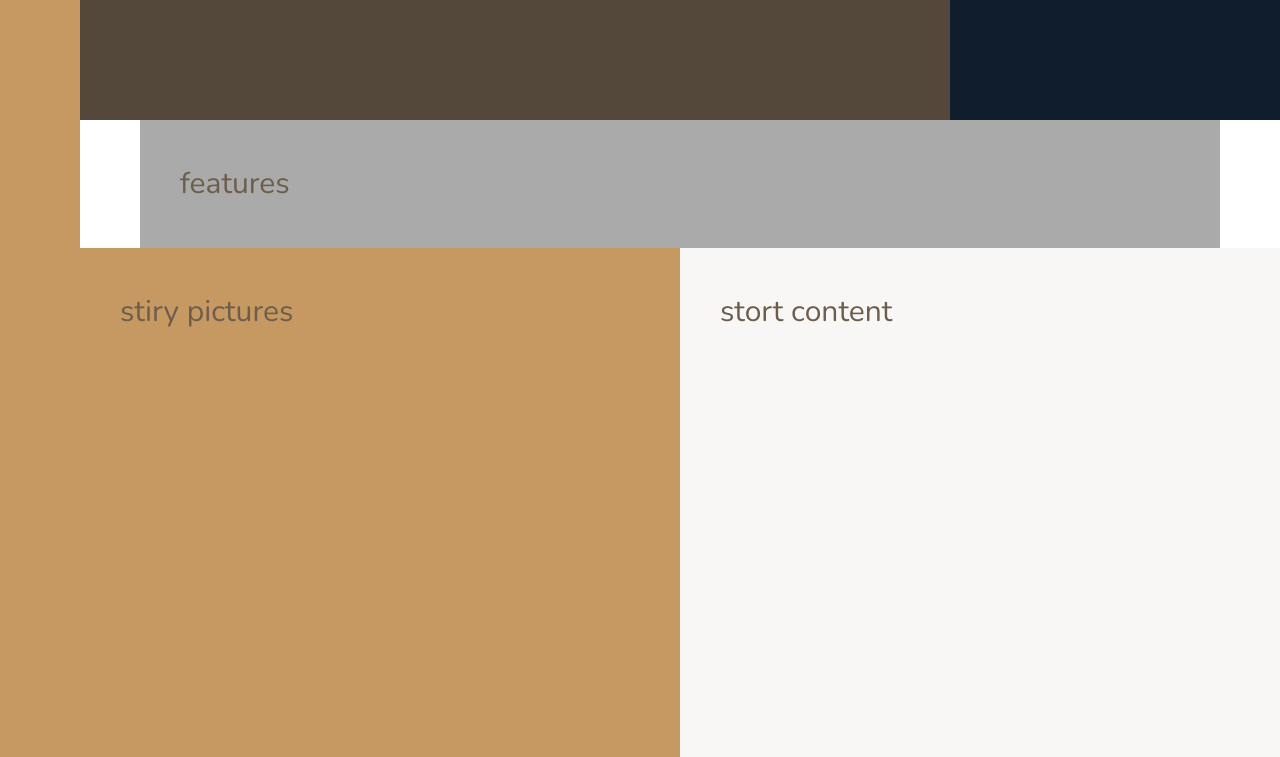
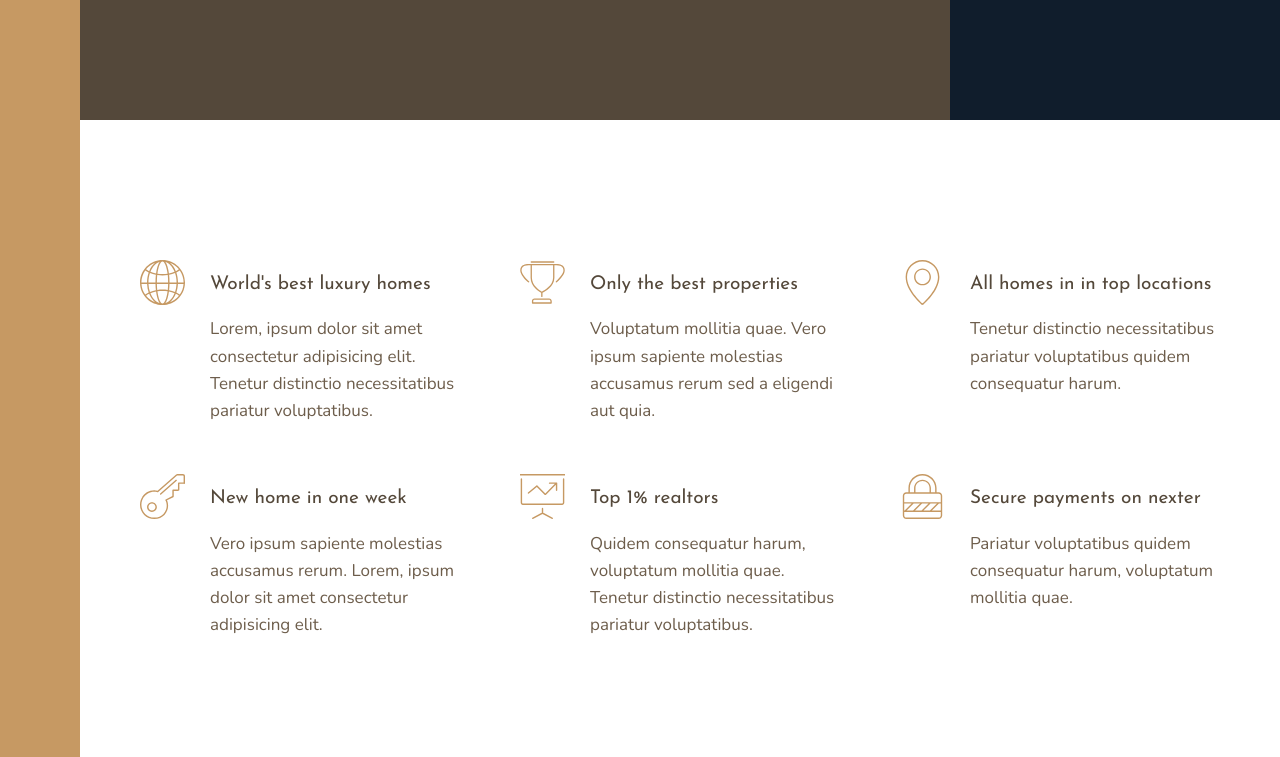
Before and after one commit to ringosingson/grid-nexter, a website: page index.html in a window 1280 px wide. Shown: the part 520-1277 px from the top of the page. Drawn offline with nearby package versions, Linux system fonts and the light colour scheme.

Commit message:
features-section

```diff
--- a/index.html
+++ b/index.html
@@ -27,7 +27,73 @@
       </div>
 
       <section class="features">
-        features
+        <div class="feature">
+          <svg class="feature__icon">
+            <use xlink:href="img/sprite.svg#icon-global"></use>
+          </svg>
+          <h4 class="heading-4 heading-4--dark">World's best luxury homes</h4>
+          <p class="feature__text">
+            Lorem, ipsum dolor sit amet consectetur adipisicing elit. Tenetur
+            distinctio necessitatibus pariatur voluptatibus.
+          </p>
+        </div>
+
+        <div class="feature">
+          <svg class="feature__icon">
+            <use xlink:href="img/sprite.svg#icon-trophy"></use>
+          </svg>
+          <h4 class="heading-4 heading-4--dark">Only the best properties</h4>
+          <p class="feature__text">
+            Voluptatum mollitia quae. Vero ipsum sapiente molestias accusamus
+            rerum sed a eligendi aut quia.
+          </p>
+        </div>
+
+        <div class="feature">
+          <svg class="feature__icon">
+            <use xlink:href="img/sprite.svg#icon-map-pin"></use>
+          </svg>
+          <h4 class="heading-4 heading-4--dark">
+            All homes in in top locations
+          </h4>
+          <p class="feature__text">
+            Tenetur distinctio necessitatibus pariatur voluptatibus quidem
+            consequatur harum.
+          </p>
+        </div>
+
+        <div class="feature">
+          <svg class="feature__icon">
+            <use xlink:href="img/sprite.svg#icon-key"></use>
+          </svg>
+          <h4 class="heading-4 heading-4--dark">New home in one week</h4>
+          <p class="feature__text">
+            Vero ipsum sapiente molestias accusamus rerum. Lorem, ipsum dolor
+            sit amet consectetur adipisicing elit.
+          </p>
+        </div>
+
+        <div class="feature">
+          <svg class="feature__icon">
+            <use xlink:href="img/sprite.svg#icon-presentation"></use>
+          </svg>
+          <h4 class="heading-4 heading-4--dark">Top 1% realtors</h4>
+          <p class="feature__text">
+            Quidem consequatur harum, voluptatum mollitia quae. Tenetur
+            distinctio necessitatibus pariatur voluptatibus.
+          </p>
+        </div>
+
+        <div class="feature">
+          <svg class="feature__icon">
+            <use xlink:href="img/sprite.svg#icon-lock"></use>
+          </svg>
+          <h4 class="heading-4 heading-4--dark">Secure payments on nexter</h4>
+          <p class="feature__text">
+            Pariatur voluptatibus quidem consequatur harum, voluptatum mollitia
+            quae.
+          </p>
+        </div>
       </section>
 
       <div class="story__pictures">
--- a/sass/_base.scss
+++ b/sass/_base.scss
@@ -43,10 +43,4 @@ body {
     [center-start] repeat(8, [col-start] minmax(min-content, 14rem) [col-end])
     [center-end] minmax(6rem, 1fr)
     [full-end];
-
-  & > * {
-    //direct children of all
-    padding: 40px;
-    font-size: 3rem;
-  }
 }
--- a/sass/_features.scss
+++ b/sass/_features.scss
@@ -1,4 +1,28 @@
 .features {
-  background-color: $color-grey-light-2;
   grid-column: center-start/center-end;
+  margin: 15rem 0;
+  display: grid;
+  //grid-template-columns: repeat(3, 1fr);
+  grid-template-columns: repeat(auto-fit, minmax(25rem, 1fr)); //like responsive
+  grid-gap: 6rem;
+  align-items: start; //space umpa kituh sah
 }
+
+.feature {
+  display: grid;
+  grid-template-columns: min-content 1fr;
+  grid-row-gap: 1.5rem;
+  grid-column-gap: 2.5rem;
+
+  &__icon {
+    fill: $color-primary;
+    width: 4.5rem;
+    height: 4.5rem;
+    grid-row: 1 / span 2;
+    transform: translateY(-1rem);
+  }
+
+  &__text {
+    font-size: 1.7rem;
+  }
+}
--- a/sass/_typography.scss
+++ b/sass/_typography.scss
@@ -0,0 +1,16 @@
+%heading {
+  font-family: $font-display;
+  font-weight: 400;
+}
+
+.heading-4 {
+  @extend %heading;
+  font-size: 1.9rem;
+
+  &--light {
+    color: $color-grey-light-1;
+  }
+  &--dark {
+    color: $color-grey-dark-1;
+  }
+}
```
Also changed, not shown: css/style.css.
